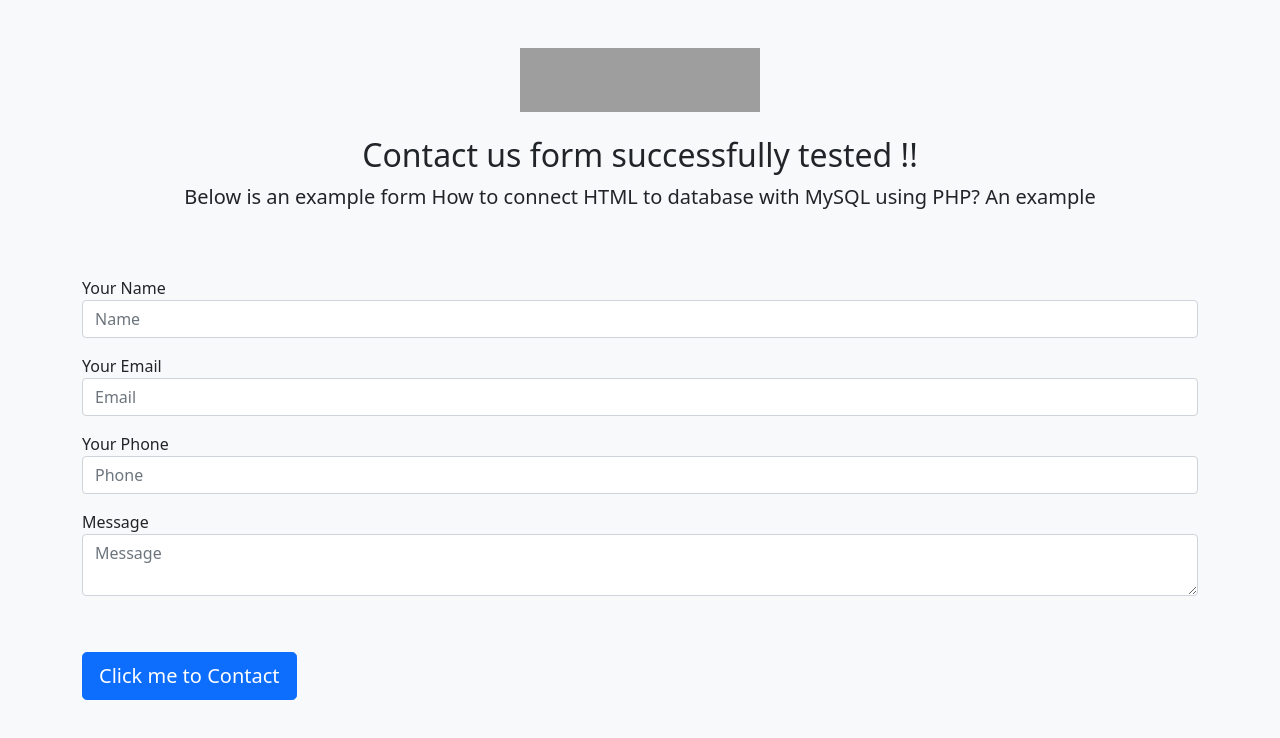
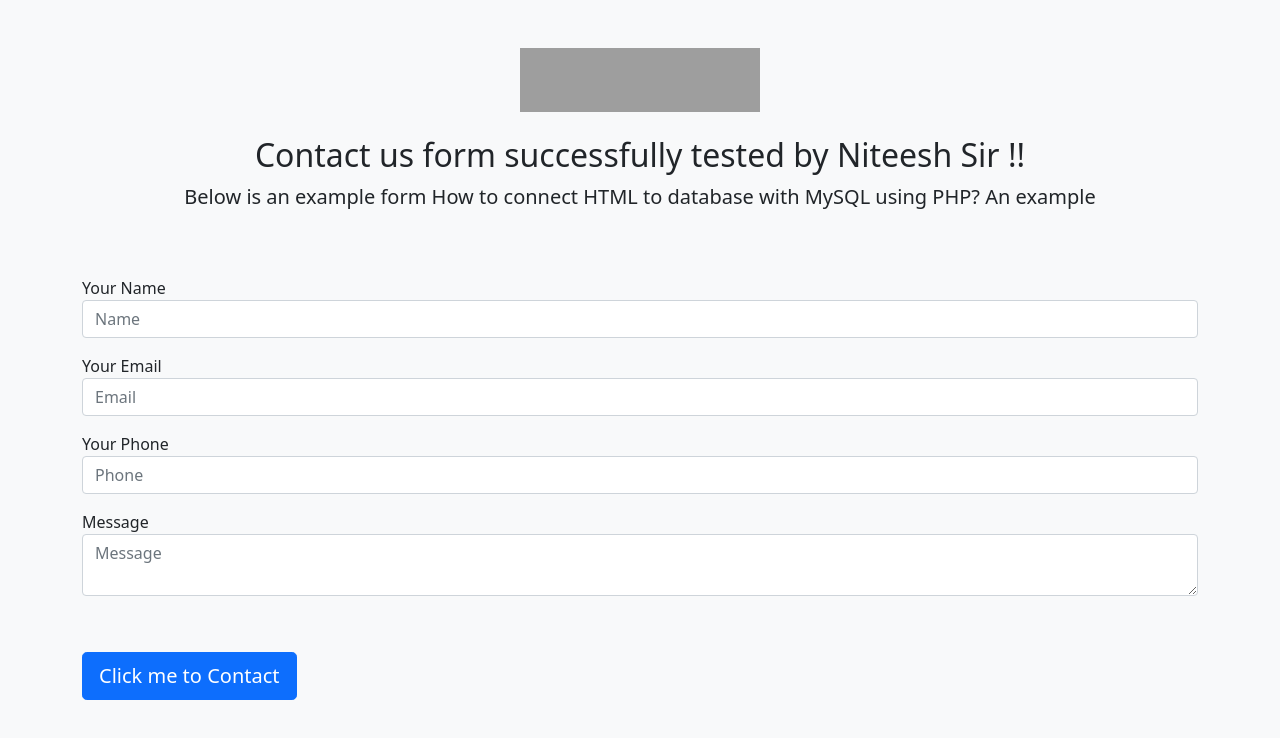
Before and after one commit to niteeshkumar22/contact-app, a plain HTML site: page contact.html in a window 1280 px wide. Drawn offline with nearby package versions, Linux system fonts and the light colour scheme; grey boxes are pictures that could not be loaded.

Commit message:
Update contact.html

```diff
--- a/contact.html
+++ b/contact.html
@@ -12,7 +12,7 @@
 <div class="container">
 <div class="py-5 text-center">
         <img class="d-block mx-auto mb-4" src="https://www.raghwendra.com/blog/wp-content/uploads/2018/09/logo-rwsn.png" alt="" width="240" height="64">
-        <h2>Contact us form successfully tested !!</h2>
+        <h2>Contact us form successfully tested by Niteesh Sir !!</h2>
         <p class="lead">Below is an example form How to connect HTML to database with MySQL using PHP? An example</p>
       </div>
 <fieldset>
```
